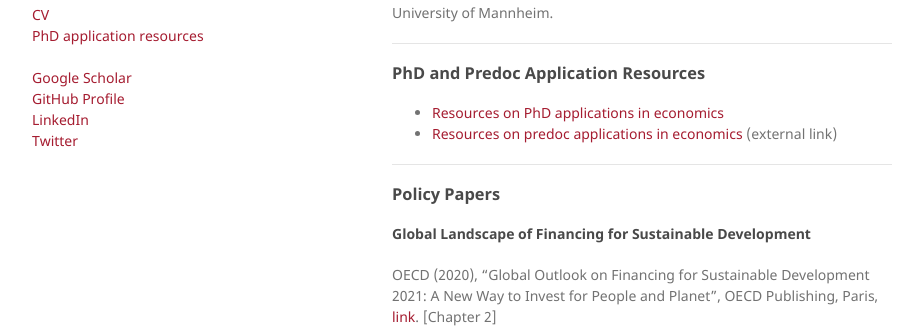
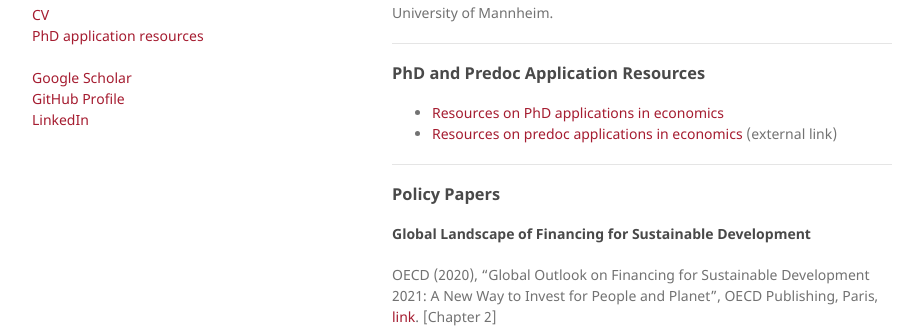
Before and after one commit to konstantinpoensgen/konstantinpoensgen.github.io, a Jekyll site: the page built from README.md, in a window 1280 px wide. Shown: the part 324-652 px from the top of the page, without its empty margins (178-1099 px from the left). Built offline with Jekyll 4.4.1, drawn with Linux system fonts in a browser that asks for light colours; our own code applies the rules of GitHub Pages for plain Markdown files.

Commit message:
bye bye Twitter

```diff
--- a/_layouts/default.html
+++ b/_layouts/default.html
@@ -29,7 +29,6 @@
             <a href="https://scholar.google.com/citations?user=ldMXABQAAAAJ&hl=en&oi=ao" target="_blank">Google Scholar</a> <br>
             <a href="{{ site.github.owner_url }}" target="_blank">GitHub Profile</a> <br>
             <a href="https://www.linkedin.com/in/konstantin-poensgen/" target="_blank">LinkedIn</a> <br>
-            <a href="https://twitter.com/konstpoensgen?lang=en" target="_blank">Twitter</a>
           </p>
         {% endif %}
 
```
